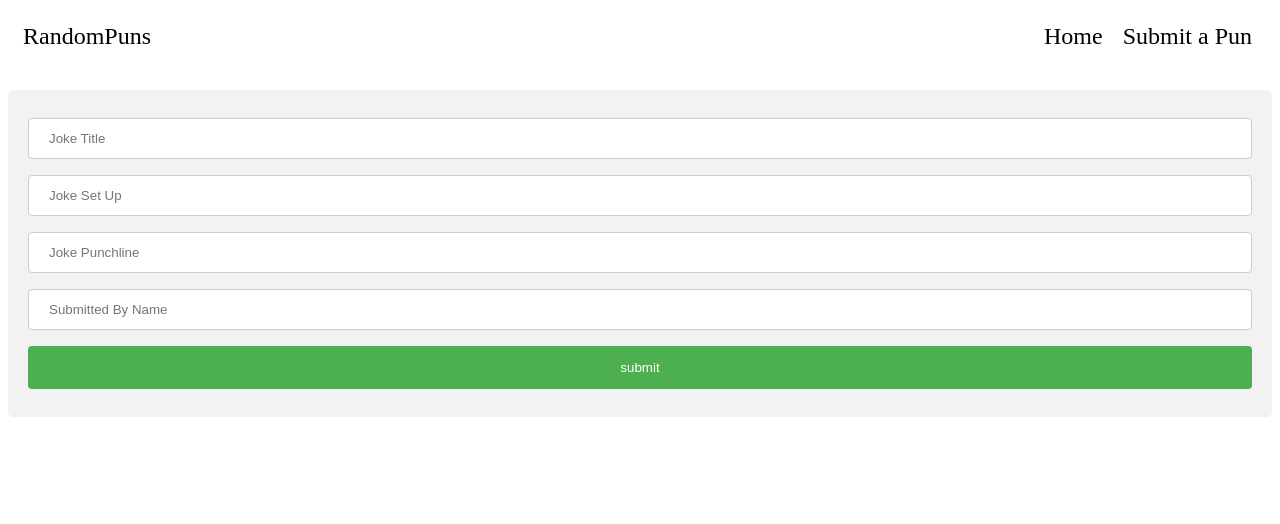
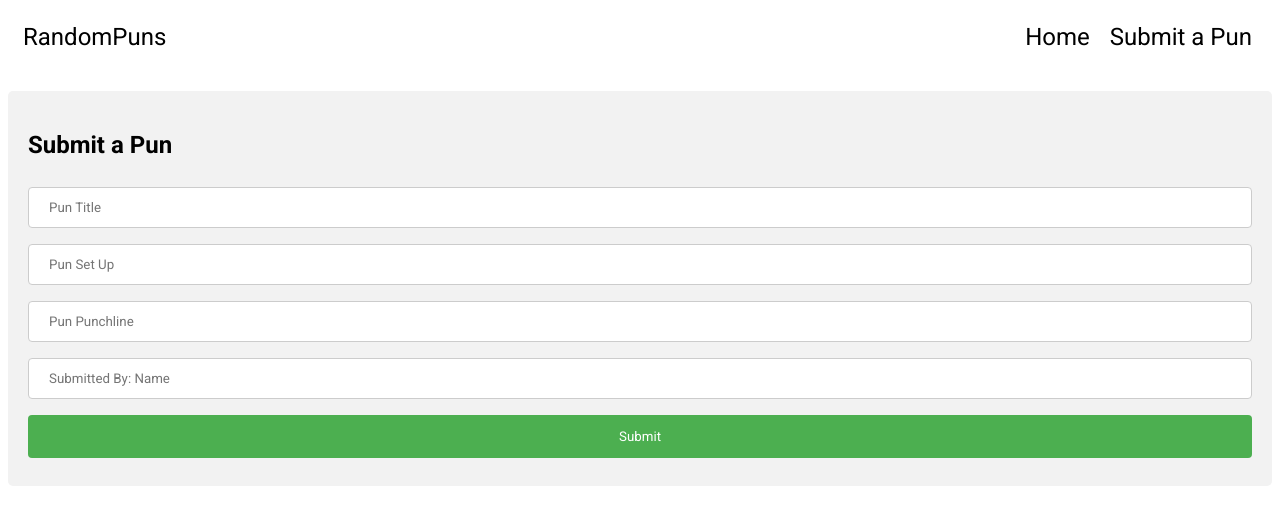
Before and after one commit to SudoAaron/randompuns-fe, a React (Create React App) app: page /submit in a window 1280 px wide. Shown: the top 524 px of the page. Built offline with nearby package versions, Linux system fonts and the light colour scheme.

Commit message:
styles update

```diff
--- a/src/Components/PunDisplay/index.js
+++ b/src/Components/PunDisplay/index.js
@@ -33,7 +33,6 @@ class PunDisplay extends React.Component {
       <div className="pun-wrapper">
         <div className="pun-header">
           <LikeBar pun={this.props.randomPun} />
-          <h2 className="pun-title">{this.props.randomPun.title}</h2>
         </div>
         <p className="pun-setup">{this.props.randomPun.setUp}</p>
         {
@@ -42,8 +41,9 @@ class PunDisplay extends React.Component {
           :
           <p className="pun-punchline reveal-button" onClick={this.handleReveal}>Click to Reveal</p>
         }
+        <p className="pun-title">Title: {this.props.randomPun.title}</p>
         <p className="pun-submittedBy">Submitted By: {this.props.randomPun.submittedBy}</p>
-        <p className="refresh-link" onClick={() => {window.location.reload()}}>Refresh Page</p>
+        <p className="refresh-link" onClick={() => {window.location.reload()}}>Reload Pun</p>
       </div>
       :
       <div className="pun-wrapper">
--- a/src/Components/PunDisplay/styles.css
+++ b/src/Components/PunDisplay/styles.css
@@ -5,6 +5,8 @@
     text-align: center;
     border: 1px solid black;
     padding: 15px;
+    box-shadow: 0 4px 8px 0 rgba(0,0,0,0.2);
+    border-radius: 5px; /* 5px rounded corners */
 }
 
 .pun-header {
@@ -25,18 +27,35 @@
 
 .pun-title {
     font-size: 3.5rem;
-}
-.pun-setup, .pun-punchline {
-    font-size: 1.5rem;
+    font-style: italic;
 }
 
-.reveal-button {
-    text-decoration: underline;
+.pun-setup, .pun-punchline {
+    font-size: 3rem;
+}
+
+.pun-setup {
+
 }
 
 .pun-punchline {
+    font-style: italic;
+}
 
+.reveal-button,
+.pun-punchline {
+    display: inline-block;
+    margin: 0;
+    padding: 14px 28px;
+    font-size: 3rem;
+    cursor: pointer;
+    background-color:rgba(255, 0, 0, 0.8);
+    color: white;
+    box-shadow: 0 4px 8px 0 rgba(0,0,0,0.2);
+    border-radius: 5px; /* 5px rounded corners */
 }
+
+
 .pun-submittedBy {
     font-style: italic;
 }
@@ -46,10 +65,25 @@
 }
 
 .refresh-link {
+    display: inline-block;
+    padding: 14px 28px;
     font-size: 1.25rem;
-    text-decoration: underline;
+    cursor: pointer;
+    background-color: #04AA6D;
+    color: white;
 }
 
 .pun-loader {
     font-size: 3rem;
 }
+
+.pun-title {
+    font-size: 1rem;
+}
+
+@media only screen and (min-width: 1100px) {
+    .pun-wrapper {
+        margin: 50px auto;
+        max-width: 60%;
+    }
+  }
--- a/src/Components/SubmitPun/index.js
+++ b/src/Components/SubmitPun/index.js
@@ -20,12 +20,13 @@ function SubmitPun() {
     }
     return (
         <div className="submit-pun__wrapper">
+            <h2>Submit a Pun</h2>
             <form onSubmit={handleSubmit} className="submit-pun__form">
-                <input type="text" name="title" placeholder="Joke Title"/>
-                <input type="text" name="setUp" placeholder="Joke Set Up"/>
-                <input type="text" name="punchline" placeholder="Joke Punchline"/>
-                <input type="text" name="submittedBy" placeholder="Submitted By Name"/>
-                <input type="submit" className="submit-pun__button" value="submit"></input>
+                <input type="text" name="title" placeholder="Pun Title"/>
+                <input type="text" name="setUp" placeholder="Pun Set Up"/>
+                <input type="text" name="punchline" placeholder="Pun Punchline"/>
+                <input type="text" name="submittedBy" placeholder="Submitted By: Name"/>
+                <input type="submit" className="submit-pun__button" value="Submit"></input>
             </form>
         </div>
     )
--- a/src/index.js
+++ b/src/index.js
@@ -6,6 +6,7 @@ import { CookiesProvider } from 'react-cookie';
 import thunk from 'redux-thunk';
 
 import App from './Components/App';
+import './styles.css';
 import reducers from './reducers';
 
 const store = createStore(reducers, applyMiddleware(thunk));
--- /dev/null
+++ b/src/styles.css
@@ -0,0 +1,5 @@
+@import url('https://fonts.googleapis.com/css2?family=Roboto:ital,wght@0,400;0,700;1,400&display=swap');
+
+* {
+    font-family: 'Roboto', sans-serif;
+}
```
